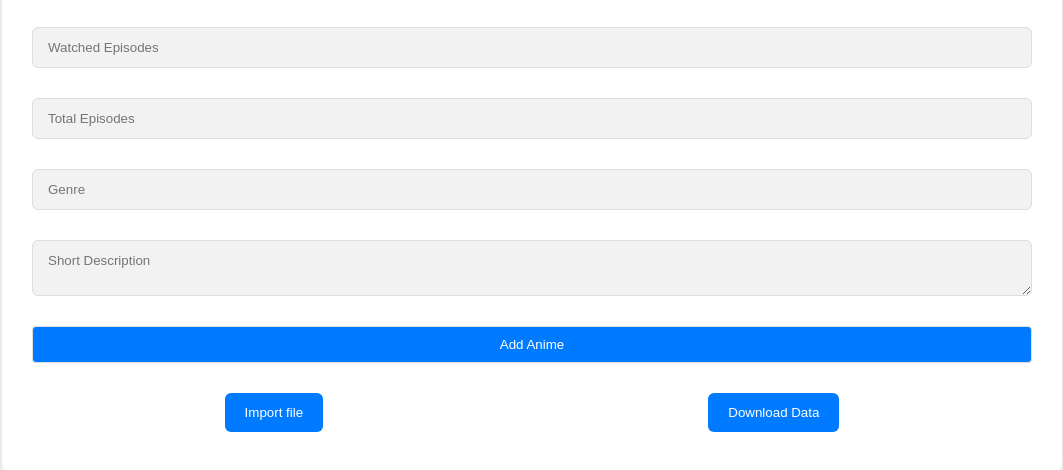
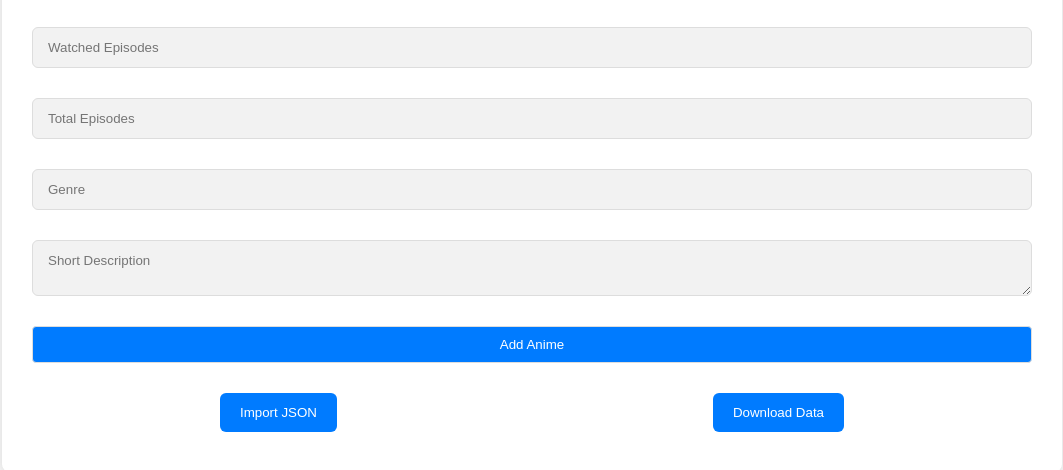
Before and after one commit to ARUEXP/AnimeTracker, a plain HTML site: page index.html in a window 1280 px wide. Shown: the part 166-636 px from the top of the page, without its empty margins (108-1171 px from the left). Drawn offline with Linux system fonts and the light colour scheme; a web font is replaced by a local one.

Commit message:
Update index.html

```diff
--- a/index.html
+++ b/index.html
@@ -36,7 +36,7 @@
 
       <div class="button-container">
         <input type="file" id="jsonFile" accept=".json" style="display: none" />
-        <button id="importJsonButton">Import file</button>
+        <button id="importJsonButton">Import JSON</button>
         <button id="downloadButton">Download Data</button>
       </div>
 
```
